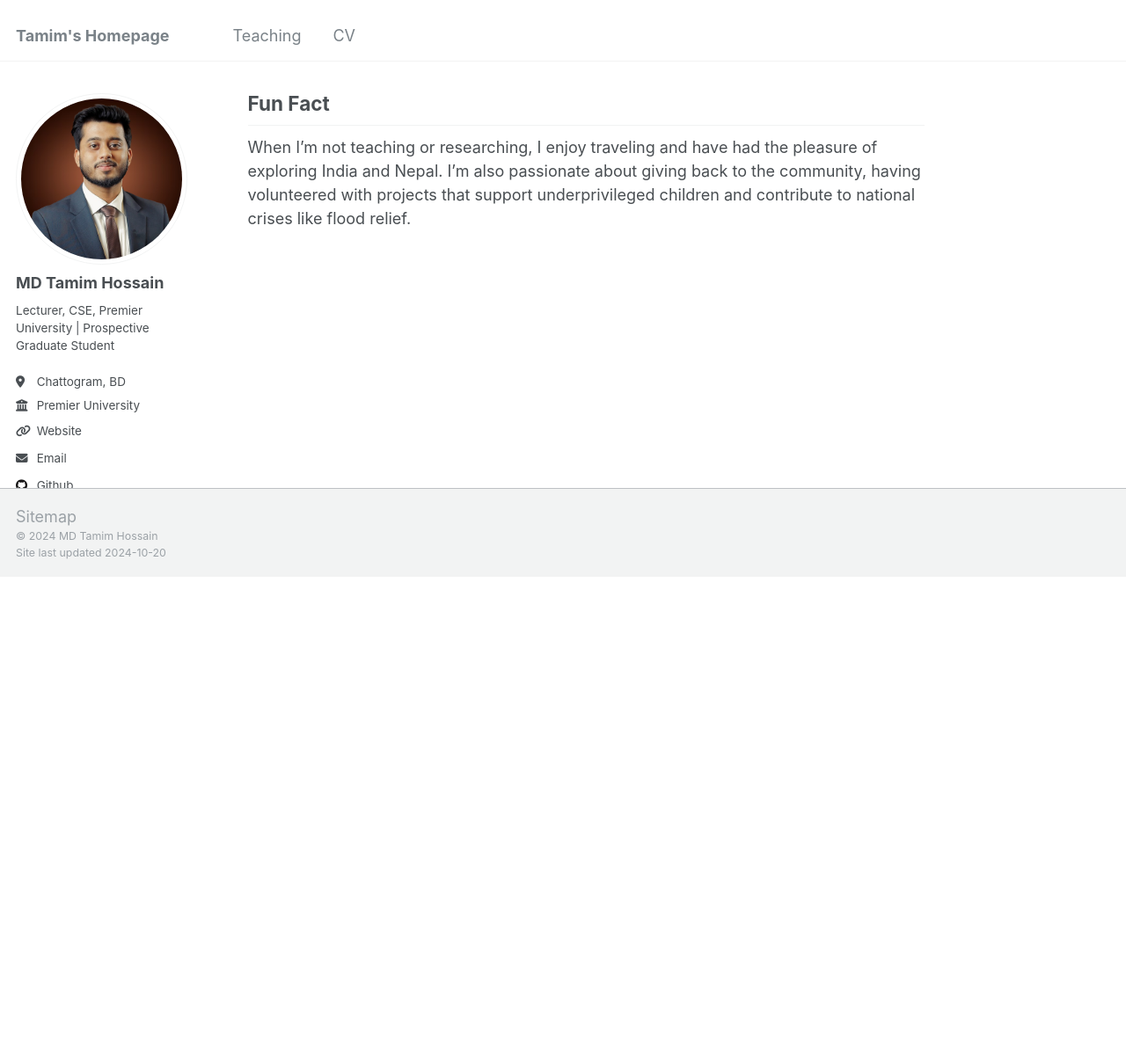
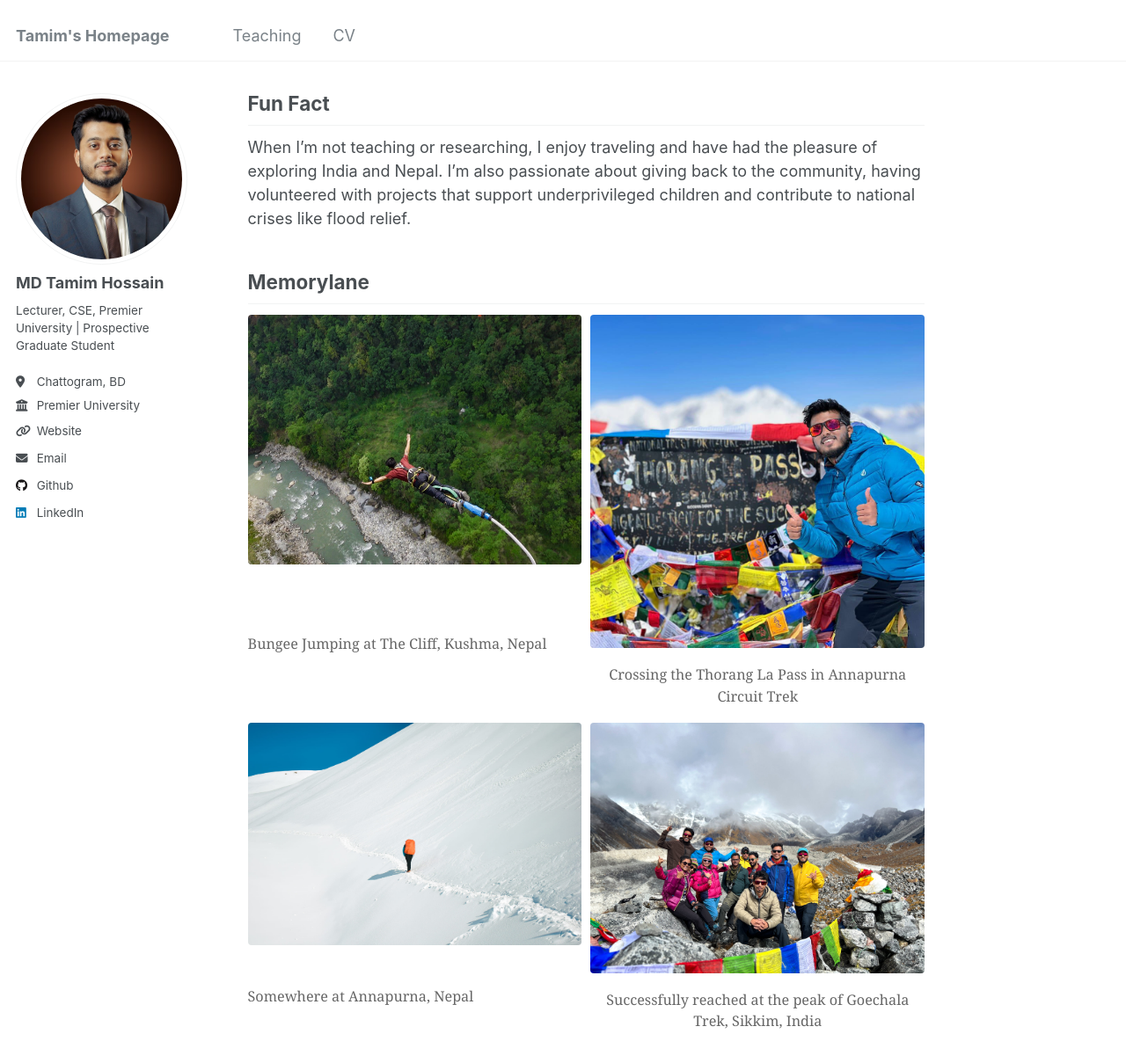
Before and after one commit to hossaintamim/hossaintamim.github.io, a Jekyll site: the page built from _pages/about.md, in a window 1280 px wide and 1400 px high, scrolled down 744 px. Shown: the top 1209 px of the window at 88% size. Built offline with Jekyll 4.4.1, drawn with Linux system fonts in a browser that asks for light colours.

Commit message:
MemoryLane added

```diff
--- a/_includes/footer/custom.html
+++ b/_includes/footer/custom.html
@@ -1,3 +1,3 @@
 <!-- start custom footer snippets -->
-<a href="/sitemap/">Sitemap</a>
+<!-- <a href="/sitemap/">Sitemap</a> -->
 <!-- end custom footer snippets -->
--- a/_pages/about.md
+++ b/_pages/about.md
@@ -31,6 +31,48 @@ GPA: 5.00(Out of 5.00)
 Fun Fact
 ---
 When I’m not teaching or researching, I enjoy traveling and have had the pleasure of exploring India and Nepal. I’m also passionate about giving back to the community, having volunteered with projects that support underprivileged children and contribute to national crises like flood relief.
+
+## Memorylane
+
+<div style="display: grid; grid-template-columns: repeat(2, 1fr); gap: 10px;">
+  <figure style="margin: 0; position: relative;">
+    <img src="/images/bungee.jpg" alt="Description of Image 1" style="width: 100%; height: auto; cursor: pointer;" onclick="openFullscreen(this)" />
+    <figcaption style="text-align: center; font-size: 0.9em; color: #666;">Bungee Jumping at The Cliff, Kushma, Nepal</figcaption>
+  </figure>
+  <figure style="margin: 0; position: relative;">
+    <img src="/images/thorangla.jpg" alt="Description of Image 2" style="width: 100%; height: auto; cursor: pointer;" onclick="openFullscreen(this)" />
+    <figcaption style="text-align: center; font-size: 0.9em; color: #666;">Crossing the Thorang La Pass in Annapurna Circuit Trek</figcaption>
+  </figure>
+  <figure style="margin: 0; position: relative;">
+    <img src="/images/snow.jpg" alt="Description of Image 3" style="width: 100%; height: auto; cursor: pointer;" onclick="openFullscreen(this)" />
+    <figcaption style="text-align: center; font-size: 0.9em; color: #666;">Somewhere at Annapurna, Nepal</figcaption>
+  </figure>
+  <figure style="margin: 0; position: relative;">
+    <img src="/images/goechala.jpg" alt="Description of Image 4" style="width: 100%; height: auto; cursor: pointer;" onclick="openFullscreen(this)" />
+    <figcaption style="text-align: center; font-size: 0.9em; color: #666;">Successfully reached at the peak of Goechala Trek, Sikkim, India</figcaption>
+  </figure>
+</div>
+
+<!-- Fullscreen Modal -->
+<div id="fullscreenModal" style="display: none; position: fixed; top: 50px; left: 0; width: 100%; height: calc(100% - 50px); background-color: rgba(0, 0, 0, 0.9); z-index: 1000;">
+  <span style="position: absolute; top: 20px; right: 30px; color: white; font-size: 40px; font-weight: bold; cursor: pointer;" onclick="closeFullscreen()">&times;</span>
+  <img id="fullscreenImage" style="display: block; margin: 50px auto; max-width: 90%; max-height: 80%;">
+</div>
+
+<script>
+function openFullscreen(imgElement) {
+  var modal = document.getElementById("fullscreenModal");
+  var fullscreenImage = document.getElementById("fullscreenImage");
+  fullscreenImage.src = imgElement.src;
+  modal.style.display = "block";
+}
+
+function closeFullscreen() {
+  var modal = document.getElementById("fullscreenModal");
+  modal.style.display = "none";
+}
+</script>
+
 
 <!-- This is the front page of a website that is powered by the [Academic Pages template](https://github.com/academicpages/academicpages.github.io) and hosted on GitHub pages. [GitHub pages](https://pages.github.com) is a free service in which websites are built and hosted from code and data stored in a GitHub repository, automatically updating when a new commit is made to the respository. This template was forked from the [Minimal Mistakes Jekyll Theme](https://mmistakes.github.io/minimal-mistakes/) created by Michael Rose, and then extended to support the kinds of content that academics have: publications, talks, teaching, a portfolio, blog posts, and a dynamically-generated CV. You can fork [this repository](https://github.com/academicpages/academicpages.github.io) right now, modify the configuration and markdown files, add your own PDFs and other content, and have your own site for free, with no ads! An older version of this template powers my own personal website at [stuartgeiger.com](http://stuartgeiger.com), which uses [this Github repository](https://github.com/staeiou/staeiou.github.io). -->
 
```
Also changed, not shown: images/bungee.jpg (added), images/goechala.jpg (added), images/snow.jpg (added), images/thorangla.jpg (added).
